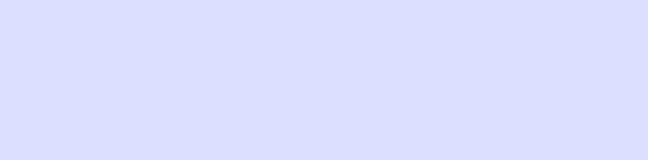
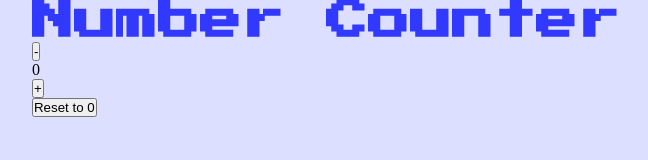
Before and after one commit to Djbetamax/21-code-days, a plain HTML site: page day7/index.html in a window 1280 px wide. Shown: the whole page, without its empty margins (314-962 px from the left). Drawn offline with Linux system fonts and the light colour scheme; files that its build step writes are made by us from their sources.

Commit message:
add: new counter structure

```diff
--- a/day7/index.html
+++ b/day7/index.html
@@ -8,7 +8,17 @@
    <title>Counter</title>
 </head>
 <body>
-
+   <div class="main">
+      <h1>Number Counter</h1>
+      <div class="counter">
+         <input type="button" class="sub" value="-"></input>
+            <div class="currentNumber">0</div>
+         <input type="button" class="add" value="+"></input>
+      </div>
+      <div class="resetWrap">
+         <input type='button' value="Reset to 0" class="reset"></input>
+      </div>
+   </div>
    <script src="app.js"></script>
 </body>
 </html>
```
